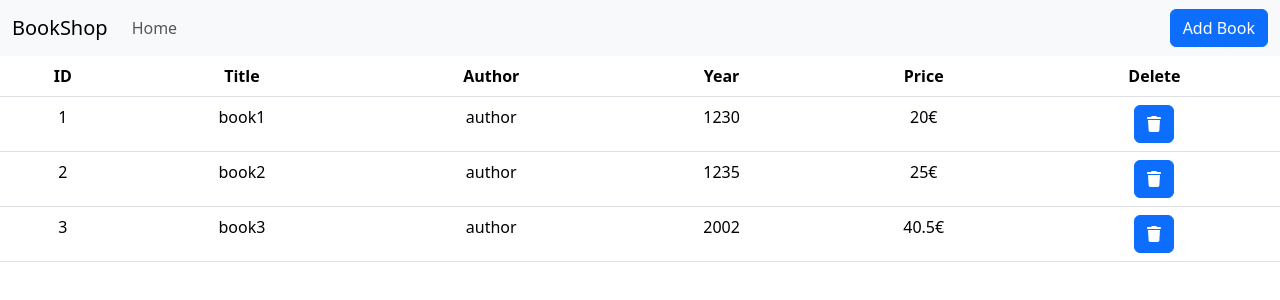
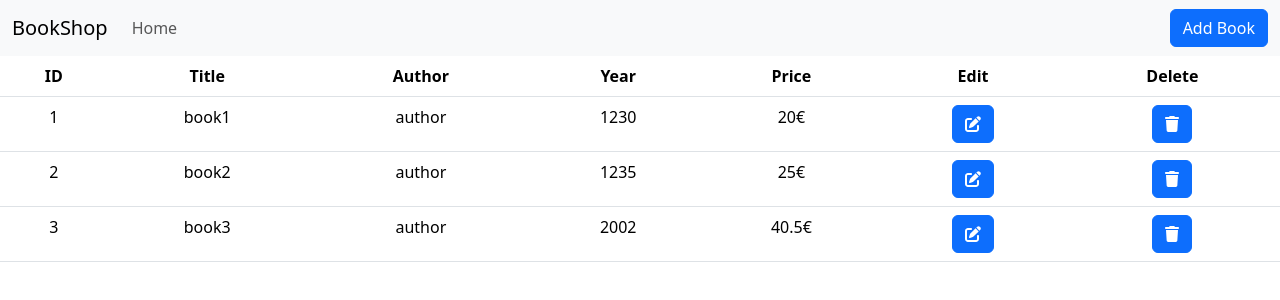
Before and after one commit to fabriziocacicia/bookshop, a React (Create React App) app in the folder frontend/: page / in a window 1280 px wide. Shown: the top 300 px of the page. Built offline with nearby package versions, Linux system fonts and the light colour scheme.

Commit message:
feat: add a dummy edit button to the books list items

```diff
--- /dev/null
+++ b/frontend/src/books_list/components/edit_button.tsx
@@ -0,0 +1,8 @@
+import IconButton from './icon_buton';
+
+
+export default function EditButton({ onClick }: { onClick: () => any }) {
+    return (
+        <IconButton iconName='pen-to-square' onClick={onClick} />
+    )
+}
--- a/frontend/src/books_list/page.tsx
+++ b/frontend/src/books_list/page.tsx
@@ -2,6 +2,7 @@ import Table from 'react-bootstrap/Table';
 import DeleteButton from './components/delete_button';
 import { useState } from 'react';
 import ConfirmBookDeletionModal from './components/confirm_book_deletion_modal';
+import EditButton from './components/edit_button';
 
 
 const books = [
@@ -18,6 +19,9 @@ function BookListItem({id, title, author, year, price, onClickDelete }: {id: str
             <td>{author}</td>
             <td>{year}</td>
             <td>{price}€</td>
+            <td>
+                <EditButton onClick={()=>{}} />
+            </td>
             <td>
                 <DeleteButton onClick={onClickDelete} />
             </td>
@@ -52,6 +56,7 @@ export default function BooksListPage() {
                         <th>Author</th>
                         <th>Year</th>
                         <th>Price</th>
+                        <th>Edit</th>
                         <th>Delete</th>
                     </tr>
                 </thead>
```
